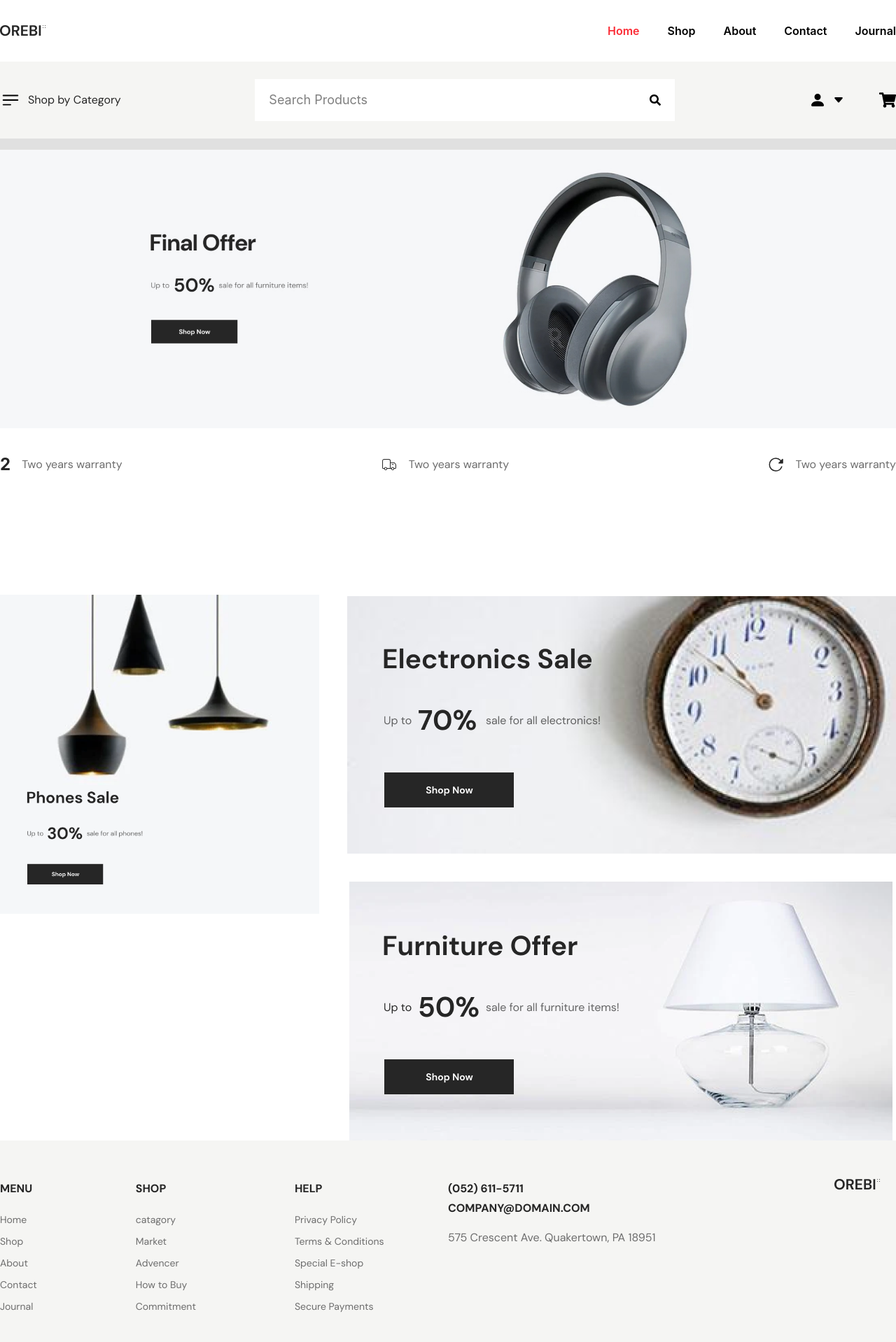
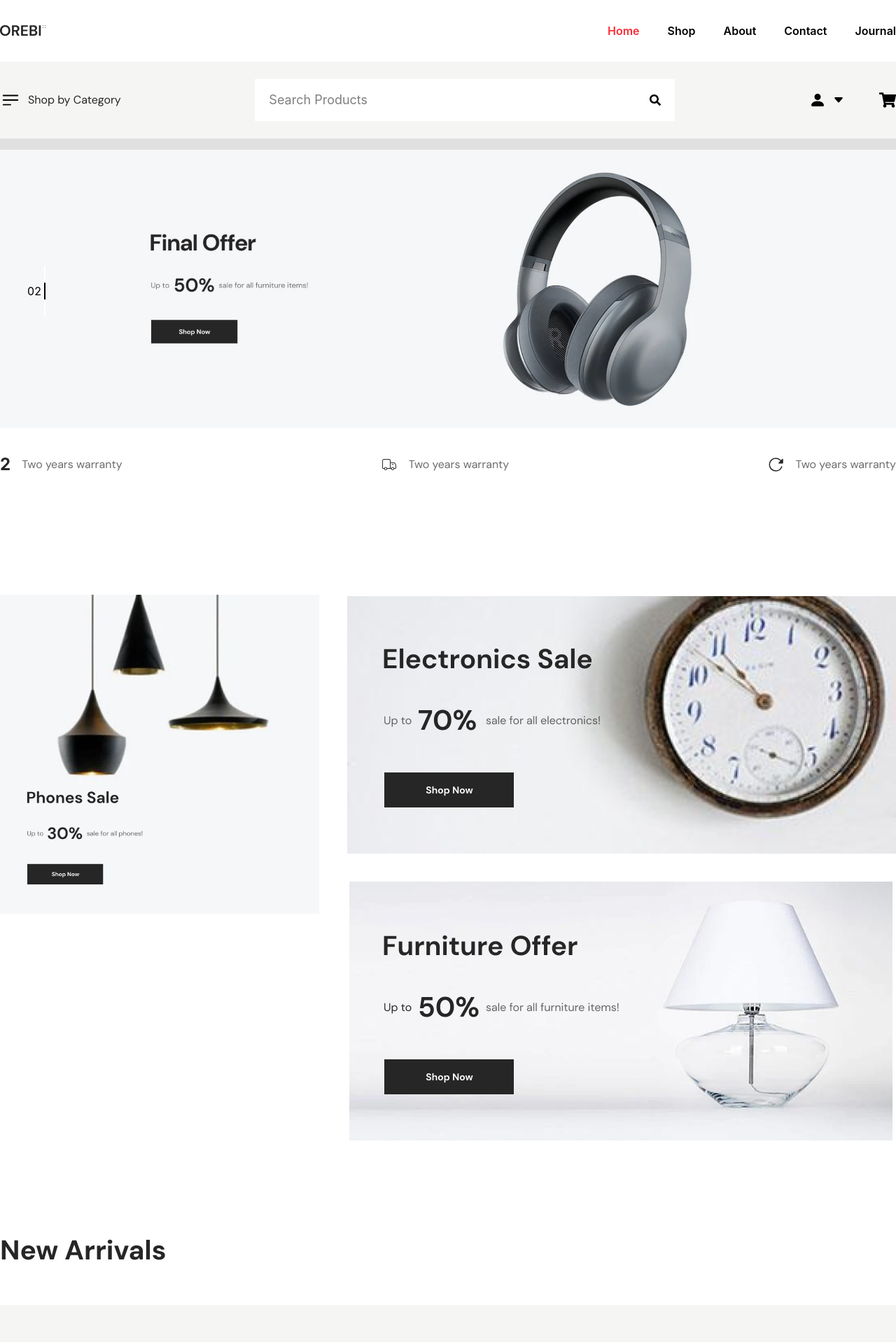
Before and after one commit to dev-abirhossen/Orebi, a React (Vite) app: page / in a window 1280 px wide. Shown: the top 1918 px of the page at 70% size. Built offline with nearby package versions, Linux system fonts and the light colour scheme.

Commit message:
append dots number setup & Product card starting time

```diff
--- a/src/components/pages/home/Banner.jsx
+++ b/src/components/pages/home/Banner.jsx
@@ -1,4 +1,4 @@
-import React from 'react'
+import React, { useState } from 'react'
 import { NavLink } from 'react-router-dom'
 import { bannerImgData } from '../../../dummyData/bannerImgData'
 import "slick-carousel/slick/slick.css";
@@ -8,24 +8,59 @@ const Slider = SliderComponent.default || SliderComponent;
 import Image from '../../ui/Image';
 
 const Banner = () => {
+  const [dotActive, setdotActive] = useState(0)
 
   var settings = {
-    dots: false,
+    dots: true,
     infinite: true,
     speed: 1000,
     slidesToShow: 1,
     slidesToScroll: 1,
     autoplay: true,
     autoplaySpeed: 4000,
+    beforeChange: (current, next) => setdotActive(next),
+    appendDots: dots => (
+      <div
+        style={{
+          padding: "10px",
+          position: 'absolute',
+          width: "0px",
+          top: "50%",
+          left: "20px",
+          bottom: "unset",
+          transform: "translateY(-50%)"
+        }}
+      >
+        <ul style={{ margin: "0px" }}> {dots} </ul>
+      </div>
+    ),
+    customPaging: i => (
+      <div
+        style={
+        i===dotActive?
+        {  width: "30px",
+          borderRight: "2px black solid",
+          color: "black"
+        }
+        :
+        {  width: "30px",
+          color: "transparent",
+          borderRight: "2px white solid"
+        }
+        }
+      >
+        0{i + 1}
+      </div>
+    )
+
   };
-
   return (
-    <section className='w-full overflow-hidden'>
+    <section className='w-full overflow-hidden '>
       <div className='bg-gray6/30 h-4'></div>
 
       {/* Slider wrapper container set kora hoyeche */}
       <div className='w-full flex justify-center items-center'>
-        <div className='w-full max-w-container mx-auto'>
+        <div className='w-full max-w-container mx-auto relative'>
           <Slider {...settings}>
             {bannerImgData.map((item, index) => (
               <NavLink className="outline-none block w-full" key={index} to={item.url}>
--- /dev/null
+++ b/src/components/pages/home/ProductCard.jsx
@@ -0,0 +1,15 @@
+import React from 'react'
+import Container from '../../common/Container'
+
+const ProductCard = () => {
+  return (
+    <section className='mt-32 mb-12 '>
+        <Container>
+            <h3 className='font-DMSans font-bold text-[39px] text-primary'>New Arrivals</h3>
+        </Container>
+    </section>
+
+)
+}
+
+export default ProductCard
--- a/src/pages/homePage/HomeIndex.jsx
+++ b/src/pages/homePage/HomeIndex.jsx
@@ -2,6 +2,8 @@ import React from 'react'
 import Banner from '../../components/pages/home/Banner'
 import OurCompitent from '../../components/pages/home/OurCompitent'
 import PromoOffer from '../../components/pages/home/PromoOffer'
+import ProductCard from '../../components/pages/home/ProductCard'
+
 
 const HomeIndex = () => {
   return (
@@ -9,6 +11,7 @@ const HomeIndex = () => {
       <Banner/>
       <OurCompitent/>
       <PromoOffer/>
+      <ProductCard/>
     </>
   )
 }
```
